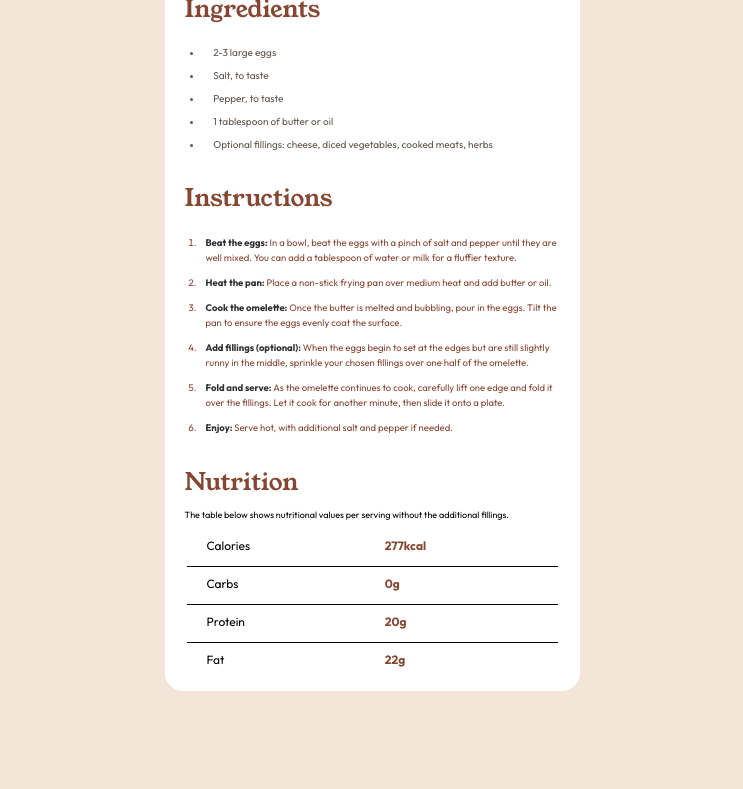
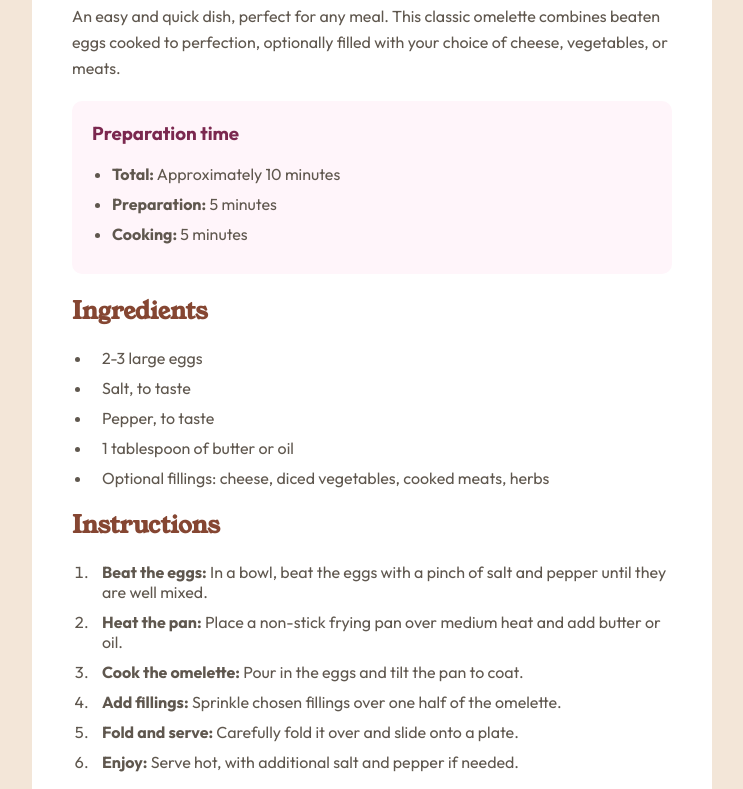
Before and after one commit to Silaenn/recipe-page-main, a plain HTML site: page recipe-page-main/index.html in a window 1280 px wide. Shown: the part 475-1264 px from the top of the page, without its empty margins (268-1011 px from the left). Before the commit the page ends 1186 px from the top, so only its background shows below. Drawn offline with Linux system fonts and the light colour scheme.

Commit message:
refactor: clean up css and remove inline styles

```diff
--- a/recipe-page-main/index.html
+++ b/recipe-page-main/index.html
@@ -3,272 +3,136 @@
   <head>
     <meta charset="UTF-8" />
     <meta name="viewport" content="width=device-width, initial-scale=1.0" />
-    <!-- displays site properly based on user's device -->
-
-    <link
-      rel="icon"
-      type="image/png"
-      sizes="32x32"
-      href="./assets/images/favicon-32x32.png"
-    />
-    <link
-      href="https://fonts.googleapis.com/css2?family=Young+Serif:wght@400&display=swap"
-      rel="stylesheet"
-    />
-    <link
-      href="https://fonts.googleapis.com/css2?family=Outfit:wght@100;200;300;400;500;600;700;800;900&display=swap"
-      rel="stylesheet"
-    />
+    <link rel="icon" type="image/png" sizes="32x32" href="./assets/images/favicon-32x32.png" />
+    <link href="https://fonts.googleapis.com/css2?family=Young+Serif:wght@400&display=swap" rel="stylesheet" />
+    <link href="https://fonts.googleapis.com/css2?family=Outfit:wght@400;600;700&display=swap" rel="stylesheet" />
 
     <title>Frontend Mentor | Recipe page</title>
 
-    <!-- Feel free to remove these styles or customise in your own stylesheet 👍 -->
     <style>
-      .attribution {
-        font-size: 11px;
-        text-align: center;
-      }
-      .attribution a {
-        color: hsl(228, 45%, 44%);
+      :root {
+        --white: hsl(0, 0%, 100%);
+        --stone-100: hsl(30, 54%, 90%);
+        --stone-150: hsl(30, 18%, 87%);
+        --stone-600: hsl(30, 10%, 34%);
+        --stone-900: hsl(24, 5%, 18%);
+        --brown-800: hsl(14, 45%, 36%);
+        --rose-800: hsl(332, 51%, 32%);
+        --rose-50: hsl(330, 100%, 98%);
       }
 
       body {
+        font-family: 'Outfit', sans-serif;
+        background-color: var(--stone-100);
         margin: 0;
-        padding: 0;
-        height: 100%;
-        background-color: #f3e5d8;
+        padding: 40px 20px;
         display: flex;
         justify-content: center;
-        align-items: center;
       }
 
       .container {
-        width: 375px;
-        height: auto;
-        background-color: #fff;
-        margin: 20px 0px;
-        padding: 20px;
-        border-radius: 18px;
+        background-color: var(--white);
+        width: 100%;
+        max-width: 600px;
+        padding: 40px;
+        border-radius: 20px;
       }
 
-      .img-resep {
-        border-radius: 15px;
-        overflow: hidden;
+      .img-resep img {
+        width: 100%;
+        border-radius: 10px;
+        display: block;
+      }
+
+      h1, h2 {
+        font-family: 'Young Serif', serif;
+        color: var(--stone-900);
+        margin: 20px 0;
+      }
+
+      h1 { font-size: 32px; }
+      h2 { color: var(--brown-800); font-size: 24px; }
+
+      p {
+        color: var(--stone-600);
+        line-height: 1.6;
+        margin-bottom: 20px;
       }
 
       .preparation {
-        padding: 2px 10px;
-        background-color: hsl(330, 100%, 98%);
-        color: hsl(24, 5%, 18%);
-        font-size: 12px;
-        font-family: "Outfit", sans-serif;
+        background-color: var(--rose-50);
+        padding: 20px;
+        border-radius: 10px;
+        margin-bottom: 20px;
       }
 
       .preparation h3 {
-        margin-left: 3%;
+        color: var(--rose-800);
+        margin-top: 0;
       }
 
       .preparation ul {
-        padding-left: 30px;
+        margin: 0;
+        padding-left: 20px;
       }
 
-      .preparation ul li {
-        padding-bottom: 10px;
+      .preparation li {
+        margin-bottom: 10px;
+        color: var(--stone-600);
+      }
+
+      .ingredients ul, .instructions ol {
+        padding-left: 20px;
+        color: var(--brown-800);
+      }
+
+      .ingredients li, .instructions li {
+        margin-bottom: 10px;
+        color: var(--stone-600);
         padding-left: 10px;
       }
 
-      .instructions ol {
-        color: hsl(14, 45%, 36%);
-        padding-left: 14px;
+      .nutri {
+        width: 100%;
+        border-collapse: collapse;
       }
 
-      .instructions li {
-        font-size: 9.5px;
-        line-height: 15px;
-        padding-left: 7px;
-        text-align: start;
-        font-family: "Outfit", sans-serif;
-        padding-bottom: 10px;
+      .nutri td {
+        padding: 10px;
+        color: var(--stone-600);
       }
 
-      .instructions li::before {
+      .nutri td:last-child {
+        color: var(--brown-800);
         font-weight: bold;
       }
 
-      .ingredients ul {
-        padding-left: 5%;
-      }
-      .ingredients ul li {
-        padding-left: 10px;
-        padding-bottom: 10px;
-        font-size: 10px;
-        color: hsl(30, 10%, 34%);
-        font-family: "Outfit", sans-serif;
-      }
-
-      .simple {
-        padding: 10px;
-      }
-
-      h2 {
-        /* color: hsl(30, 54%, 90%); */
-        font-family: "Young Serif", serif;
-        font-weight: 400;
-        color: hsl(14, 45%, 36%);
-      }
-
-      .Nutrition h2 {
-        margin-bottom: 0;
-      }
-
-      .Nutrition p {
-        font-family: "Outfit", sans-serif;
-        font-size: 9px;
-        margin-top: 10px;
-      }
-
-      .tt {
-        color: hsl(24, 5%, 18%);
-      }
-
-      .nutri {
-        font-family: "Outfit", sans-serif;
-        font-size: 12px;
-        width: 100%;
-      }
-
-      .nutri td {
-        padding-bottom: 2px;
-        padding-top: 7px;
-      }
-
-      @media screen and (max-width: 375px) {
-        .container {
-          margin: 0;
-          border-radius: 0;
-          padding: 0;
-          display: flex;
-          flex-direction: column;
-          justify-content: center;
-          align-items: center;
-        }
-
-        .img-resep {
-          border-radius: 0;
-          margin-bottom: 0px;
-        }
-
-        .Simple {
-          padding: 30px;
-          width: 250px;
-          margin-top: -20px;
-          margin-bottom: 0px;
-        }
-
-        .preparation {
-          padding: 10;
-          width: 200px;
-        }
-
-        .ingredients {
-          width: 250px;
-          margin-top: -15px;
-          border-bottom: 1px solid hsl(14, 45%, 36%);
-        }
-
-        .ingredients h2 {
-          font-size: 23px;
-        }
-
-        .ingredients ul {
-          width: 180px;
-        }
-
-        .instructions {
-          width: 250px;
-          border-bottom: 1px solid hsl(14, 45%, 36%);
-        }
-
-        .instructions h2 {
-          font-size: 23px;
-        }
-
-        .instructions ol {
-          width: 170px;
-        }
-
-        .Nutrition {
-          width: 250px;
-          margin-bottom: 30px;
-        }
-
-        .Nutrition h2 {
-          font-size: 23px;
-        }
-
-        .Nutrition p {
-          width: 170px;
-        }
-
-        .nutri {
-          width: 170px;
-        }
+      @media (min-width: 768px) {
+        body { padding: 80px 20px; }
       }
     </style>
   </head>
   <body>
     <div class="container">
       <div class="img-resep">
-        <img
-          src="/assets/images/image-omelette.jpeg"
-          style="width: 100%; height: 100%"
-          alt=""
-        />
+        <img src="assets/images/image-omelette.jpeg" alt="Omelette" />
       </div>
 
-      <div class="Simple">
-        <h2
-          style="
-            color: hsl(24, 5%, 18%);
-            font-family: 'Young Serif', serif;
-            font-weight: 400;
-            margin-bottom: 0;
-          "
-        >
-          Simple Omelette Recipe
-        </h2>
+      <h1>Simple Omelette Recipe</h1>
 
-        <p
-          style="
-            font-size: 9px;
-            font-family: 'Outfit';
-            text-align: justify;
-            margin-top: 10px;
-          "
-        >
+      <p>
         An easy and quick dish, perfect for any meal. This classic omelette
         combines beaten eggs cooked to perfection, optionally filled with your
         choice of cheese, vegetables, or meats.
       </p>
 
       <div class="preparation">
-          <h3
-            style="
-              font-family: 'Outfit', sans-serif;
-              font-weight: 600;
-              color: hsl(332, 51%, 32%);
-            "
-          >
-            Preparation time
-          </h3>
+        <h3>Preparation time</h3>
         <ul>
-            <li>
-              <strong class="tt"> Total:</strong> Approximately 10 minutes
-            </li>
-            <li><strong class="tt">Preparation: </strong> 5 minutes</li>
-            <li><strong class="tt"> Cooking: </strong> 5 minutes</li>
+          <li><strong>Total:</strong> Approximately 10 minutes</li>
+          <li><strong>Preparation:</strong> 5 minutes</li>
+          <li><strong>Cooking:</strong> 5 minutes</li>
         </ul>
-        </div>
       </div>
 
       <div class="ingredients">
@@ -278,104 +142,32 @@
           <li>Salt, to taste</li>
           <li>Pepper, to taste</li>
           <li>1 tablespoon of butter or oil</li>
-          <li>
-            Optional fillings: cheese, diced vegetables, cooked meats, herbs
-          </li>
+          <li>Optional fillings: cheese, diced vegetables, cooked meats, herbs</li>
         </ul>
       </div>
 
       <div class="instructions">
         <h2>Instructions</h2>
-
         <ol>
-          <li>
-            <strong style="color: hsl(24, 5%, 18%)"> Beat the eggs: </strong>
-            In a bowl, beat the eggs with a pinch of salt and pepper until they
-            are well mixed. You can add a tablespoon of water or milk for a
-            fluffier texture.
-          </li>
-          <li>
-            <strong style="color: hsl(24, 5%, 18%)"> Heat the pan: </strong>
-            Place a non-stick frying pan over medium heat and add butter or oil.
-          </li>
-          <li>
-            <strong style="color: hsl(24, 5%, 18%)">
-              Cook the omelette:
-            </strong>
-            Once the butter is melted and bubbling, pour in the eggs. Tilt the
-            pan to ensure the eggs evenly coat the surface.
-          </li>
-          <li>
-            <strong style="color: hsl(24, 5%, 18%)">
-              Add fillings (optional):
-            </strong>
-            When the eggs begin to set at the edges but are still slightly runny
-            in the middle, sprinkle your chosen fillings over one half of the
-            omelette.
-          </li>
-          <li>
-            <strong style="color: hsl(24, 5%, 18%)"> Fold and serve: </strong>
-            As the omelette continues to cook, carefully lift one edge and fold
-            it over the fillings. Let it cook for another minute, then slide it
-            onto a plate.
-          </li>
-          <li>
-            <strong style="color: hsl(24, 5%, 18%)"> Enjoy: </strong>
-            Serve hot, with additional salt and pepper if needed.
-          </li>
+          <li><strong>Beat the eggs:</strong> In a bowl, beat the eggs with a pinch of salt and pepper until they are well mixed.</li>
+          <li><strong>Heat the pan:</strong> Place a non-stick frying pan over medium heat and add butter or oil.</li>
+          <li><strong>Cook the omelette:</strong> Pour in the eggs and tilt the pan to coat.</li>
+          <li><strong>Add fillings:</strong> Sprinkle chosen fillings over one half of the omelette.</li>
+          <li><strong>Fold and serve:</strong> Carefully fold it over and slide onto a plate.</li>
+          <li><strong>Enjoy:</strong> Serve hot, with additional salt and pepper if needed.</li>
         </ol>
       </div>
 
       <div class="Nutrition">
         <h2>Nutrition</h2>
-
-        <p>
-          The table below shows nutritional values per serving without the
-          additional fillings.
-        </p>
-
+        <p>The table below shows nutritional values per serving without the additional fillings.</p>
         <table class="nutri">
-          <tr>
-            <td style="padding-left: 20px">Calories</td>
-            <td
-              style="
-                padding-right: 15px;
-                color: hsl(14, 45%, 36%);
-                font-weight: bold;
-              "
-            >
-              277kcal
-            </td>
-          </tr>
-          <tr>
-            <td colspan="2" style="border-bottom: 1px solid black"></td>
-          </tr>
-          <tr>
-            <td style="padding-left: 20px">Carbs</td>
-            <td style="color: hsl(14, 45%, 36%); font-weight: bold">0g</td>
-          </tr>
-          <tr>
-            <td colspan="2" style="border-bottom: 1px solid black"></td>
-          </tr>
-          <tr>
-            <td style="padding-left: 20px">Protein</td>
-            <td style="color: hsl(14, 45%, 36%); font-weight: bold">20g</td>
-          </tr>
-          <tr>
-            <td colspan="2" style="border-bottom: 1px solid black"></td>
-          </tr>
-          <tr>
-            <td style="padding-left: 20px">Fat</td>
-            <td style="color: hsl(14, 45%, 36%); font-weight: bold">22g</td>
-          </tr>
+          <tr><td>Calories</td><td>277kcal</td></tr>
+          <tr><td>Carbs</td><td>0g</td></tr>
+          <tr><td>Protein</td><td>20g</td></tr>
+          <tr><td>Fat</td><td>22g</td></tr>
         </table>
       </div>
     </div>
-    <!-- <div class="attribution">
-      Challenge by
-      <a href="https://www.frontendmentor.io?ref=challenge" target="_blank"
-        >Frontend Mentor</a
-      >. Coded by <a href="#">Your Name Here</a>.
-    </div> -->
   </body>
 </html>
```
Lines whose indentation alone changed are shown as unchanged.
